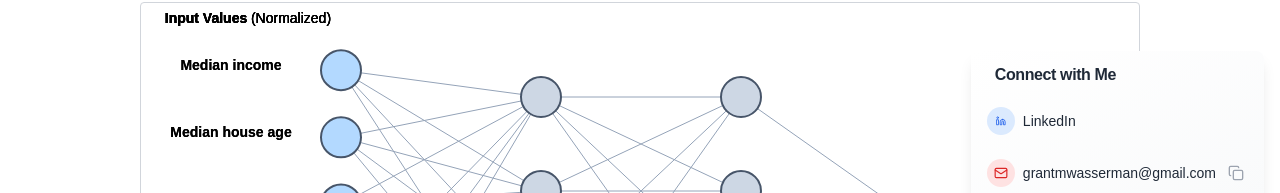
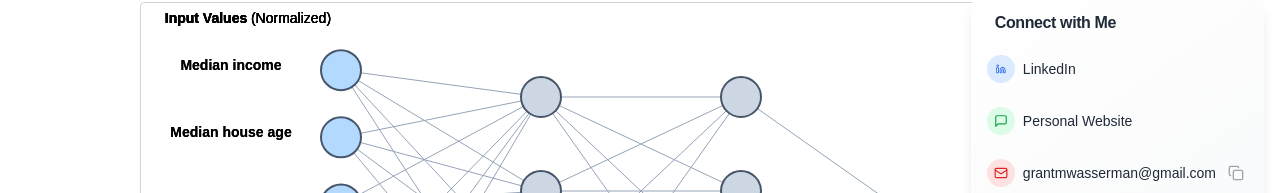
Before and after one commit to GrantWass/NeuralNetworkVisualizer, a Next.js app in the folder neural-network-visual/: page / in a window 1280 px wide. Shown: the part 581-774 px from the top of the page. Built offline with nearby package versions, Linux system fonts and the light colour scheme; no server answers.

Commit message:
add my website

```diff
--- a/neural-network-visual/app/contact.tsx
+++ b/neural-network-visual/app/contact.tsx
@@ -39,6 +39,20 @@ export default function ContactInfo() {
         </div>
         <div className="flex-1">
           <p className="font-medium text-sm text-gray-800 dark:text-gray-200">LinkedIn</p>
+        </div>
+      </a>
+
+      <a
+        href="https://grantwasserman.com"
+        target="_blank"
+        rel="noopener noreferrer"
+        className="flex items-center gap-2 p-2 rounded-lg transition-all duration-300 hover:bg-gray-100 dark:hover:bg-gray-800 group"
+      >
+        <div className="flex items-center justify-center w-7 h-7 rounded-full bg-green-100 dark:bg-green-900/30 text-green-600 dark:text-green-400">
+          <MessageSquare className="w-3.5 h-3.5" />
+        </div>
+        <div className="flex-1">
+          <p className="font-medium text-sm text-gray-800 dark:text-gray-200">Personal Website</p>
         </div>
       </a>
 
```
